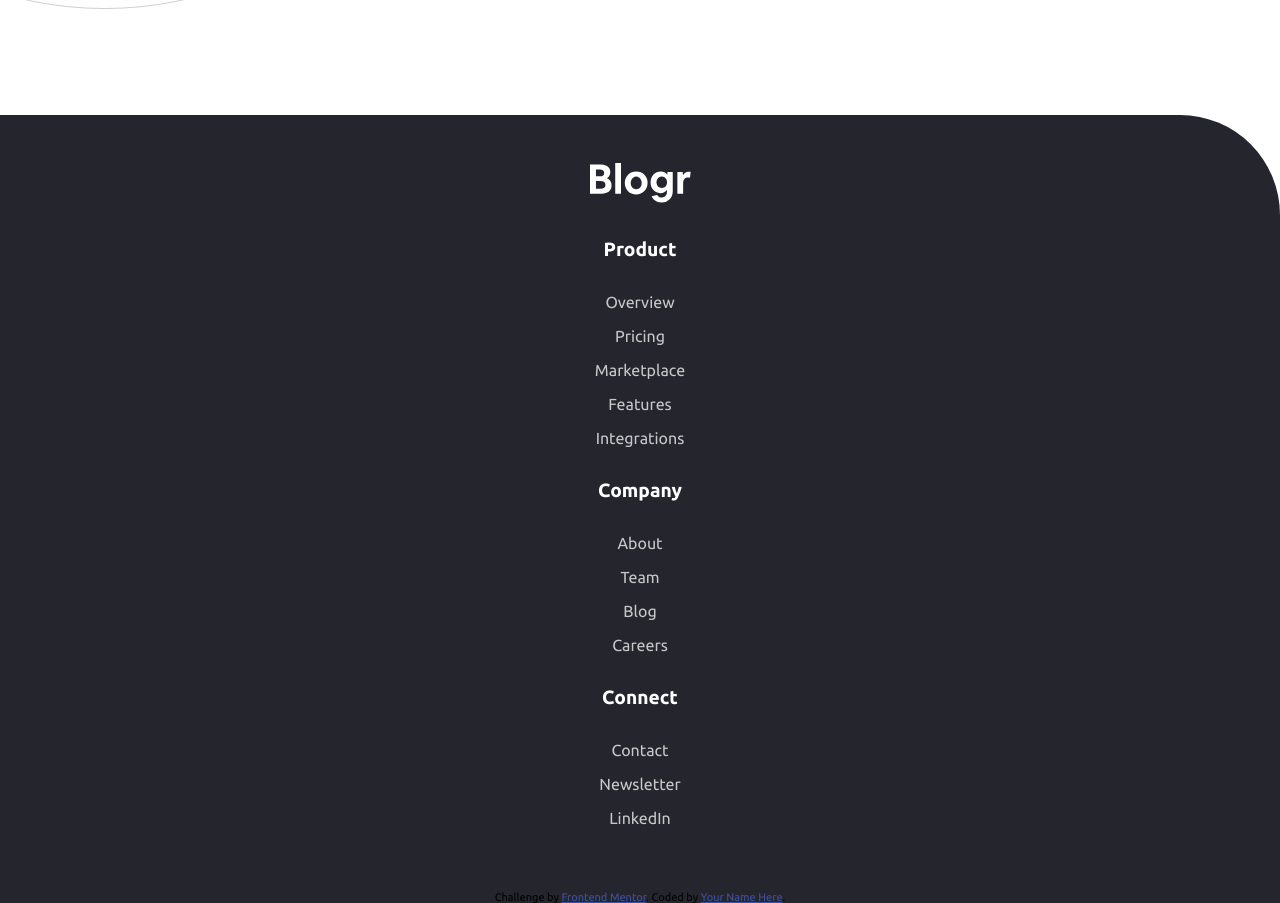
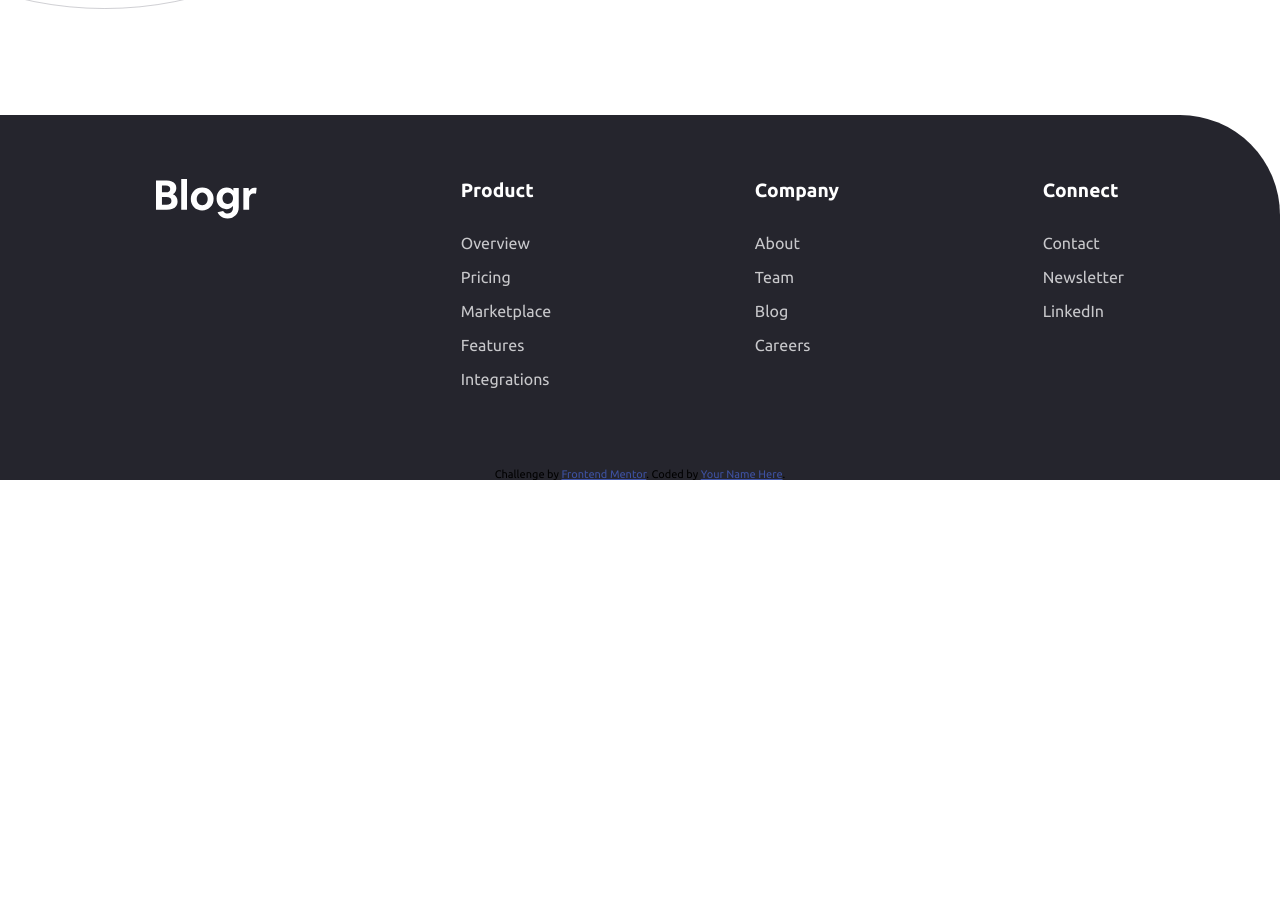
Before and after one commit to StefanGrobler78/blogr-landing-page-main, a website built with Vite: page index.html in a window 1280 px wide. Shown: the part 2827-3730 px from the top of the page. After the commit the page ends 3307 px from the top, so only its background shows below. Built offline with nearby package versions, Linux system fonts and the light colour scheme.

Commit message:
Footer Desktop

```diff
--- a/style.css
+++ b/style.css
@@ -512,11 +512,12 @@ main{
     position: relative;
     color: var(--white);
     margin-bottom: 3rem;
+    z-index: 200;
 }
 .infra__image{
     width: 100%;
     margin-bottom: -150px;
-    z-index: 1600;
+    z-index: 200;
     position: absolute;
     top: -30%;
 }
@@ -526,7 +527,7 @@ main{
     height: 80vh;
     overflow: hidden;
     position: relative;
-    z-index: 800;
+    z-index: 100;
     display: grid;
     place-items: center;
     align-content: center;
@@ -556,7 +557,7 @@ main{
     left: 50%;
     margin-left: -300px;
     width: 600px;
-    z-index: 2000;
+    z-index: 1000;
 }
 @media screen and (min-width: 576px){
     .infra{
@@ -619,18 +620,7 @@ main{
 .laptop {
     margin-bottom: 3rem;
 }
-.footer {
-    background-color: var(--very-dark-black-blue);
-    border-radius: 0 100px 0 0;
-}
-.footer__container{
-    display: flex;
-    flex-flow: column;
-    align-items: center;
-    gap: 1rem;
-    text-align: center;
-    padding-block: 3rem;
-}
+
 @media screen and (min-width: 768px){
     .laptop{
         margin-top: 9rem;
@@ -688,6 +678,18 @@ main{
         display: none;
     }
 }
+.footer {
+    background-color: var(--very-dark-black-blue);
+    border-radius: 0 100px 0 0;
+}
+.footer__container{
+    display: flex;
+    flex-flow: column;
+    align-items: center;
+    gap: 1rem;
+    text-align: center;
+    padding-block: 4rem;
+}
 .footer_column{
     margin-bottom: 1rem;
 }
@@ -708,3 +710,19 @@ main{
 .footer__link:hover {
     text-decoration: underline;
 }
+
+@media screen and (min-width: 576px){
+    .footer{
+        padding-inline: clamp(1rem, 4vw, 4rem);
+    }
+    .footer__container{
+        max-width: var(--max-width);
+        flex-flow: row;
+        justify-content: space-between;
+        align-items: flex-start;
+        gap: 1rem;
+        margin: 0 auto;
+        text-align: left;
+        padding-inline: 1rem;
+    }
+}
```
